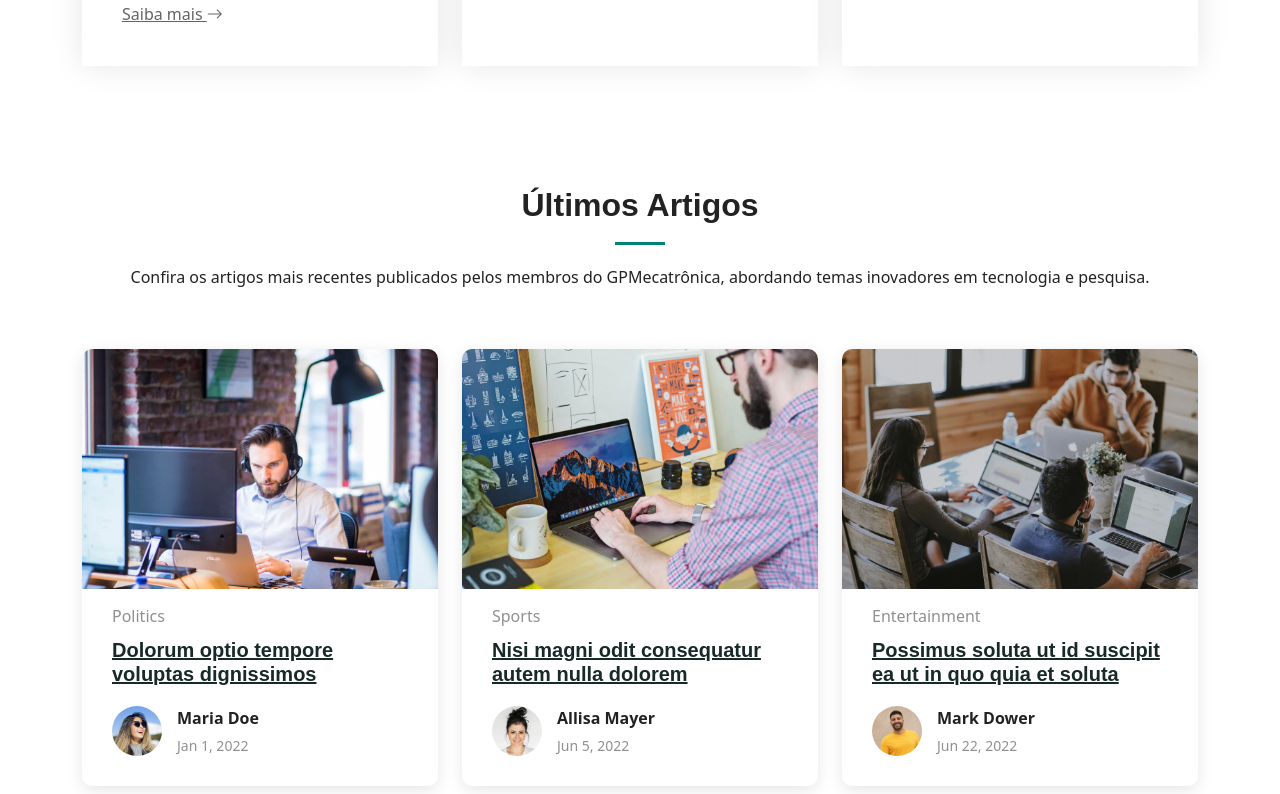
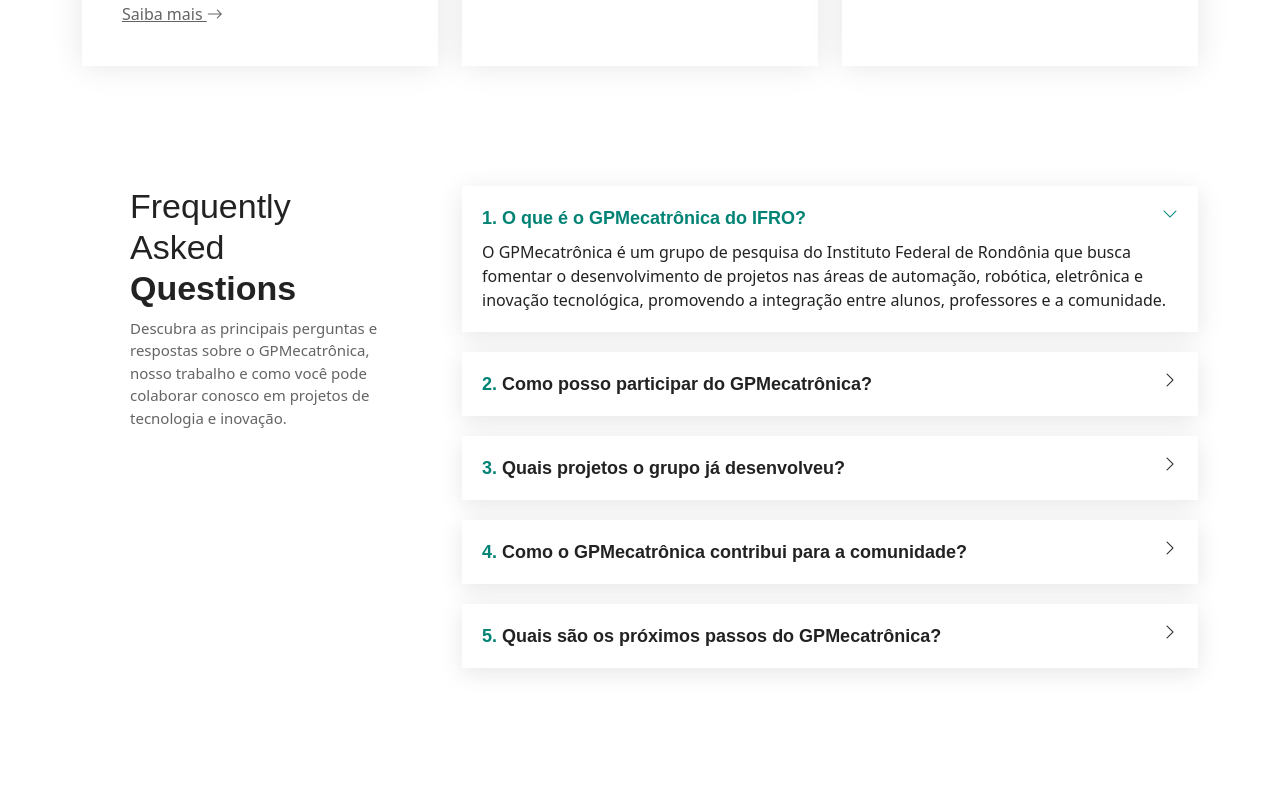
Before and after one commit to igp-conect/landing_page_gpmecatronica, a Next.js app: page / in a window 1280 px wide. Shown: the part 5383-6177 px from the top of the page. Built offline with nearby package versions, Linux system fonts and the light colour scheme.

Commit message:
Retirar parte temporariamente inutilizada

```diff
--- a/src/app/page.tsx
+++ b/src/app/page.tsx
@@ -9,7 +9,6 @@
 import { PageHeader } from "./components/Header";
 import { Hero } from "./components/Hero";
 import { About } from "./components/About";
-import { Stats } from "./components/Stats";
 import { Services } from "./components/Services";
 import { ScrollTopAndPreloader } from "./components/ScrollTopAndPreloader";
 import { Footer } from "./components/Footer";
@@ -38,7 +37,6 @@
         <Team />
         <CallToAction />
         <Services />
-        <RecentPosts />
         <FAQ />
         <Contact />
         <ScrollTopAndPreloader />
```
